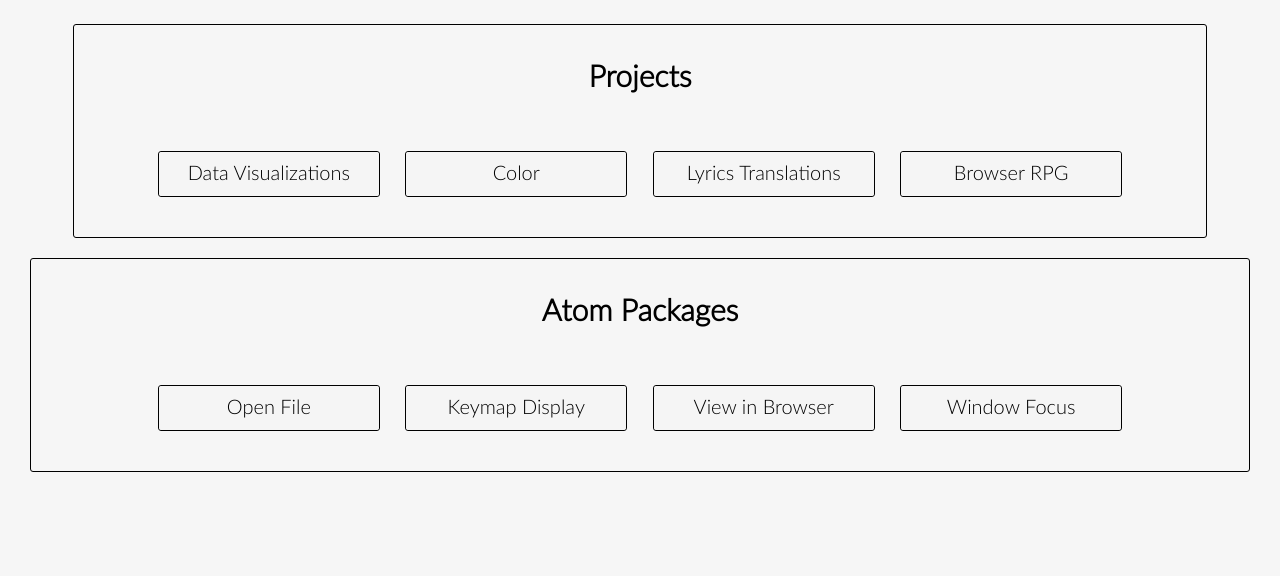
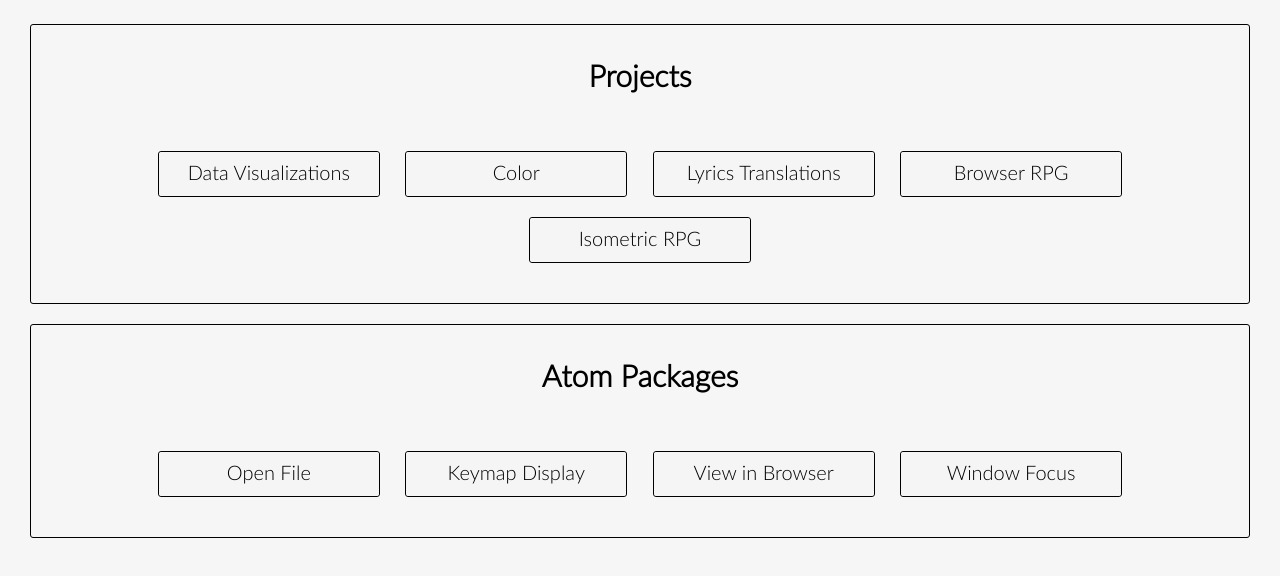
Before and after one commit to wlwl2/wlwl2.github.io, a website: page index.html in a window 1280 px wide. Shown: the part 78-654 px from the top of the page. Drawn offline with Linux system fonts and the light colour scheme; no server answers.

Commit message:
added isometric rpg link

```diff
--- a/index.html
+++ b/index.html
@@ -65,6 +65,7 @@
               <li><a href="http://wlwl2.github.io/color/">Color</a></li>
               <li><a href="https://wlwl2.github.io/lyrics-translations/">Lyrics Translations</a></li>
               <li><a href="https://wlwl2.github.io/browser-rpg/">Browser RPG</a></li>
+              <li><a href="https://wlwl2.github.io/isometric-rpg/">Isometric RPG</a></li>
             </ul>
           </div>
         </div>
```
